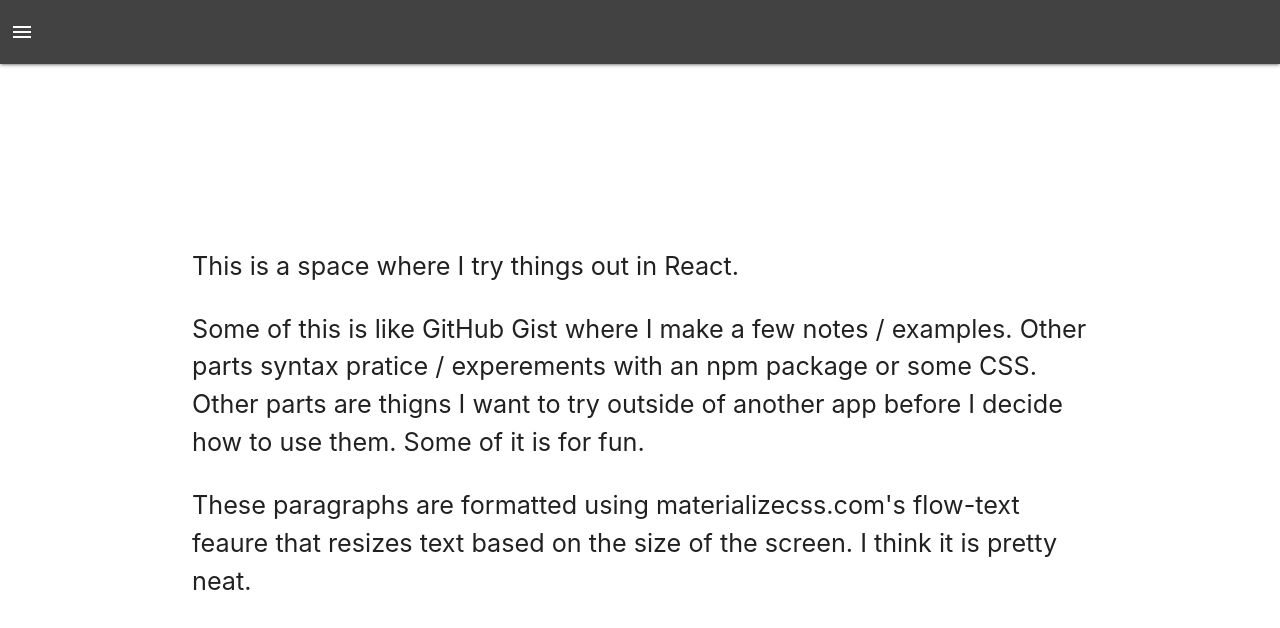
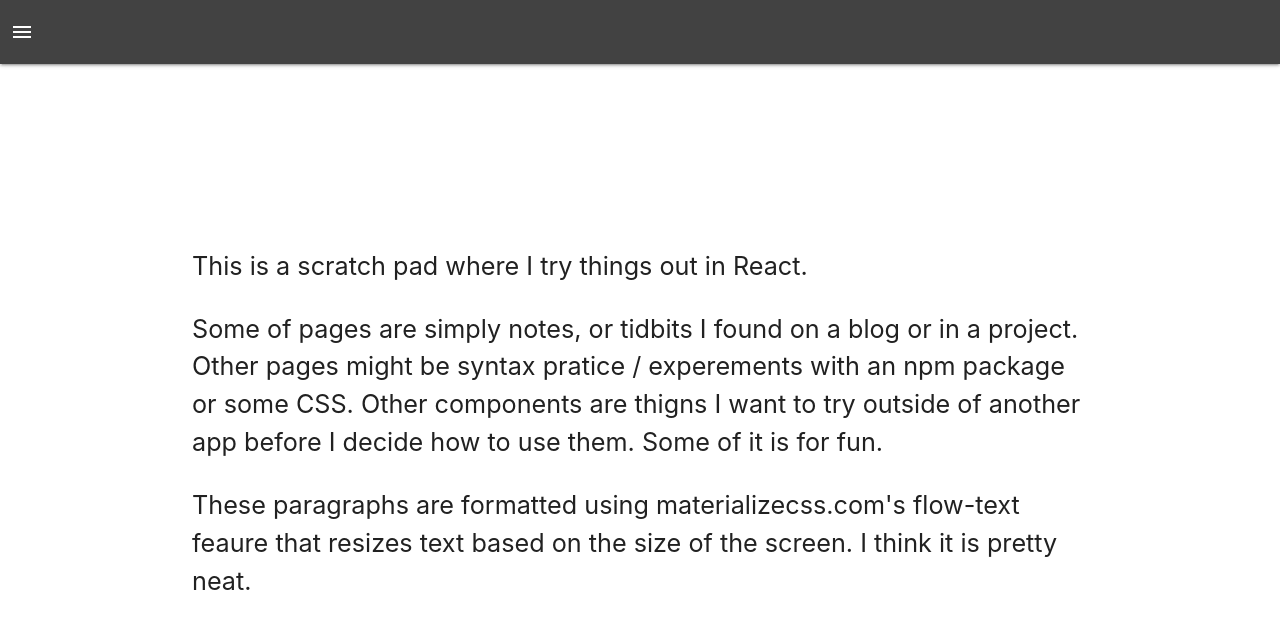
Before and after one commit to mmankey/React-Playground, a React (Create React App) app: page / in a window 1280 px wide. Shown: the top 628 px of the page. Built offline with nearby package versions, Linux system fonts and the light colour scheme.

Commit message:
minor text fixes

```diff
--- a/src/Pages/1Welcome/Welcome.js
+++ b/src/Pages/1Welcome/Welcome.js
@@ -7,14 +7,14 @@ class Welcome extends Component {
       <div className="container">
         <div className="child">
           <p className="flow-text">
-            This is a space where I try things out in React.
+            This is a scratch pad where I try things out in React.
           </p>
           <p className="flow-text">
-            Some of this is like GitHub Gist where I make a few notes /
-            examples. Other parts syntax pratice / experements with an npm
-            package or some CSS.  Other parts are thigns I want to try
+            Some of pages are simply notes, or tidbits I found on a blog or in a
+            project. Other pages might be syntax pratice / experements with an
+            npm package or some CSS. Other components are thigns I want to try
             outside of another app before I decide how to use them. Some of it
-            is  for fun.
+            is for fun.
           </p>
           <p className="flow-text">
             These paragraphs are formatted using materializecss.com's flow-text
```
Also changed, not shown: 1 other file (tests, documents, lock files or other folders).
